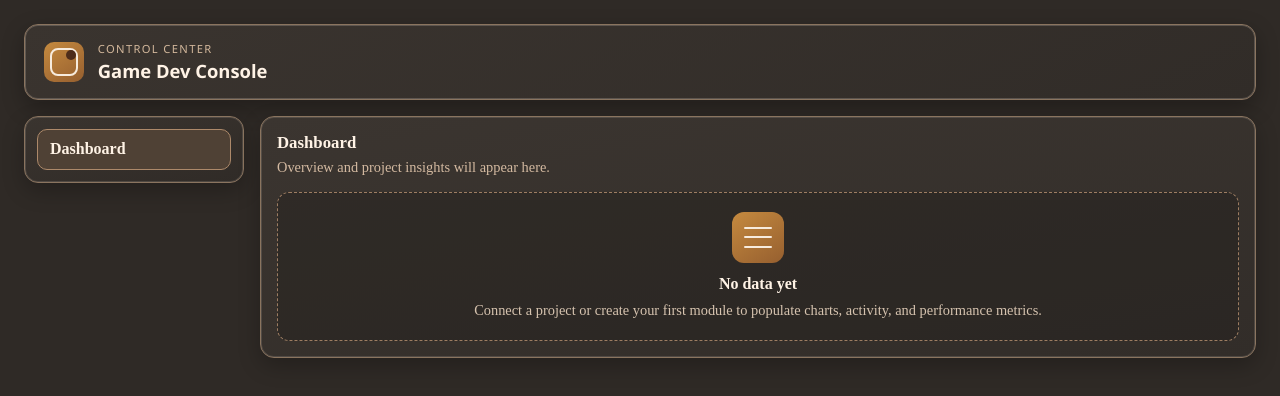
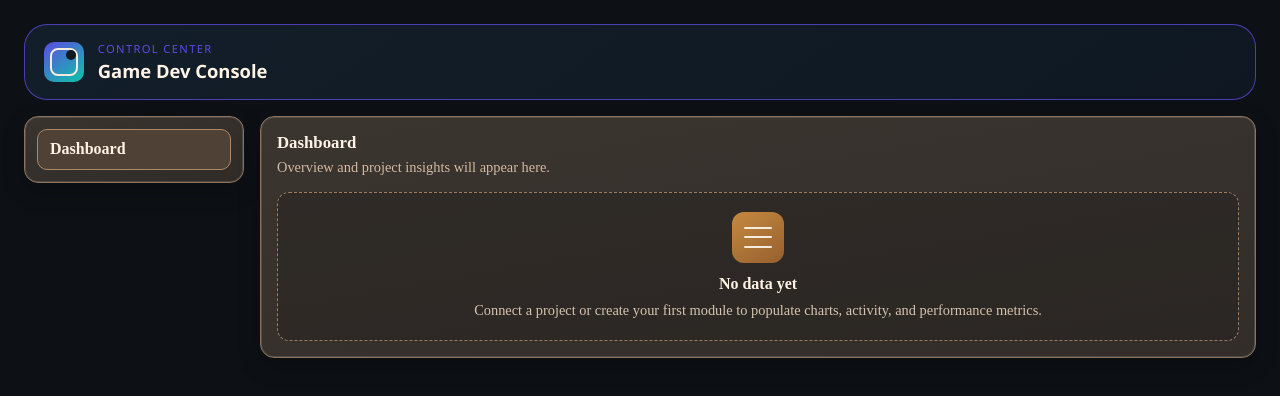
Before and after one commit to Arsiievych/admin-panel, an Angular app: page / in a window 1280 px wide. Shown: the top 396 px of the page. Built offline with nearby package versions, Linux system fonts and the light colour scheme.

Commit message:
feat(styles): Update global background and header styles with new color palette and gradients

```diff
--- a/src/app/header/header.css
+++ b/src/app/header/header.css
@@ -5,13 +5,10 @@
 }
 
 .admin-header {
-  border-radius: 14px;
-  border: 1px solid #8a745f;
-  background: linear-gradient(155deg, #3a342f, #312c28);
+  border-radius: 23px;
+  border: 1px solid rgba(93, 75, 225, 0.75);
+  background: linear-gradient(145deg, #121e29, #0f1822);
   padding: 1rem 1.2rem;
-  box-shadow:
-    inset 0 0 0 1px rgba(247, 235, 221, 0.2),
-    0 8px 22px rgba(0, 0, 0, 0.28);
 }
 
 .brand {
@@ -25,7 +22,7 @@
   width: 2.5rem;
   height: 2.5rem;
   border-radius: 10px;
-  background: linear-gradient(145deg, #c58a3f, #965f2f);
+  background: linear-gradient(145deg, #5d4be1, rgba(13, 225, 192, 0.85));
 }
 
 .brand-mark span {
@@ -43,12 +40,12 @@
   right: 8px;
   width: 10px;
   height: 10px;
-  background: #4d2c1a;
+  background: #12191e;
 }
 
 .kicker {
   margin: 0;
-  color: #d2b79b;
+  color: #5d4be1;
   font-size: 0.7rem;
   letter-spacing: 0.12em;
   text-transform: uppercase;
--- a/src/styles.css
+++ b/src/styles.css
@@ -2,5 +2,5 @@
 
 html,
 body {
-  background-color: #2f2a26;
+  background-color: #0D1115FF ;
 }
```
